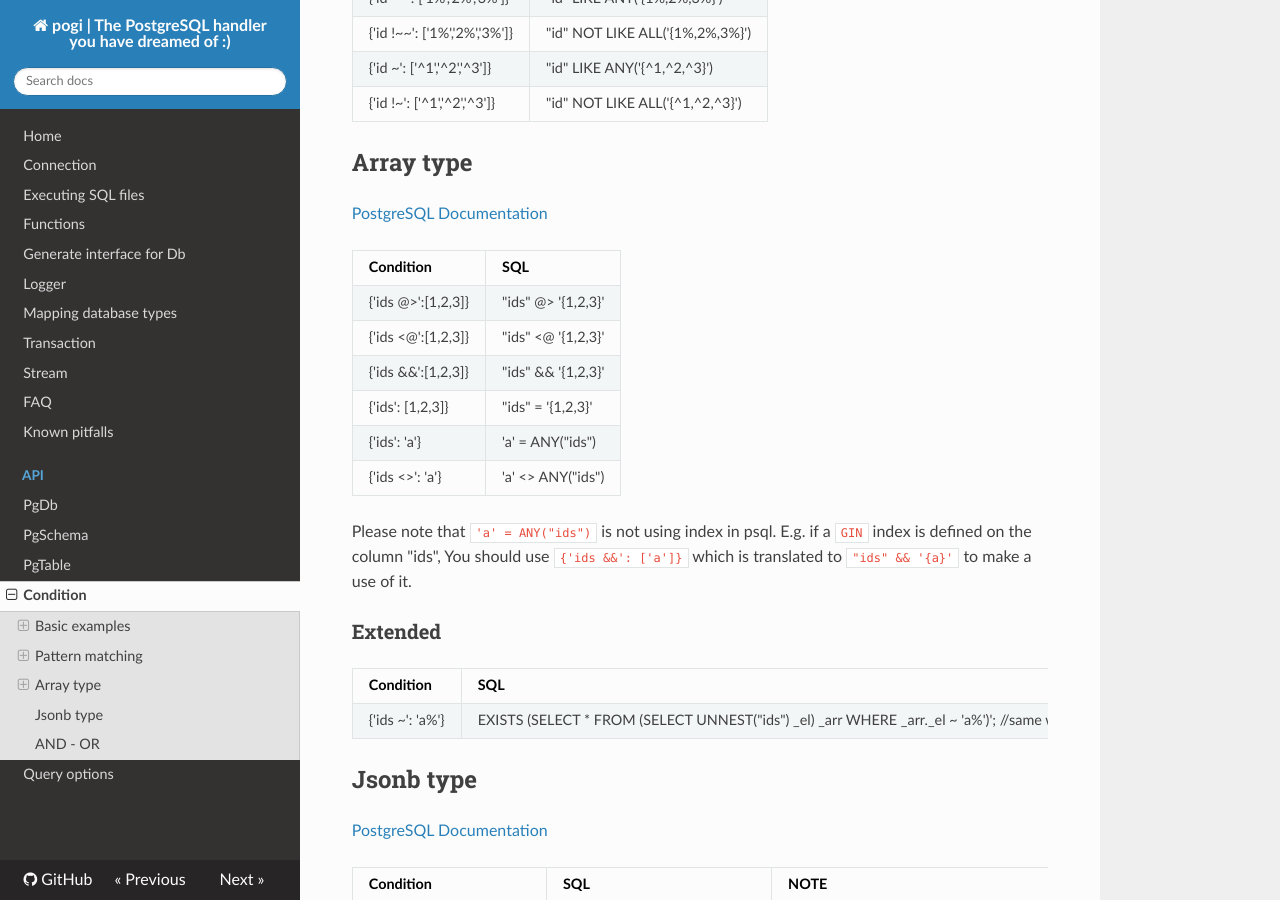
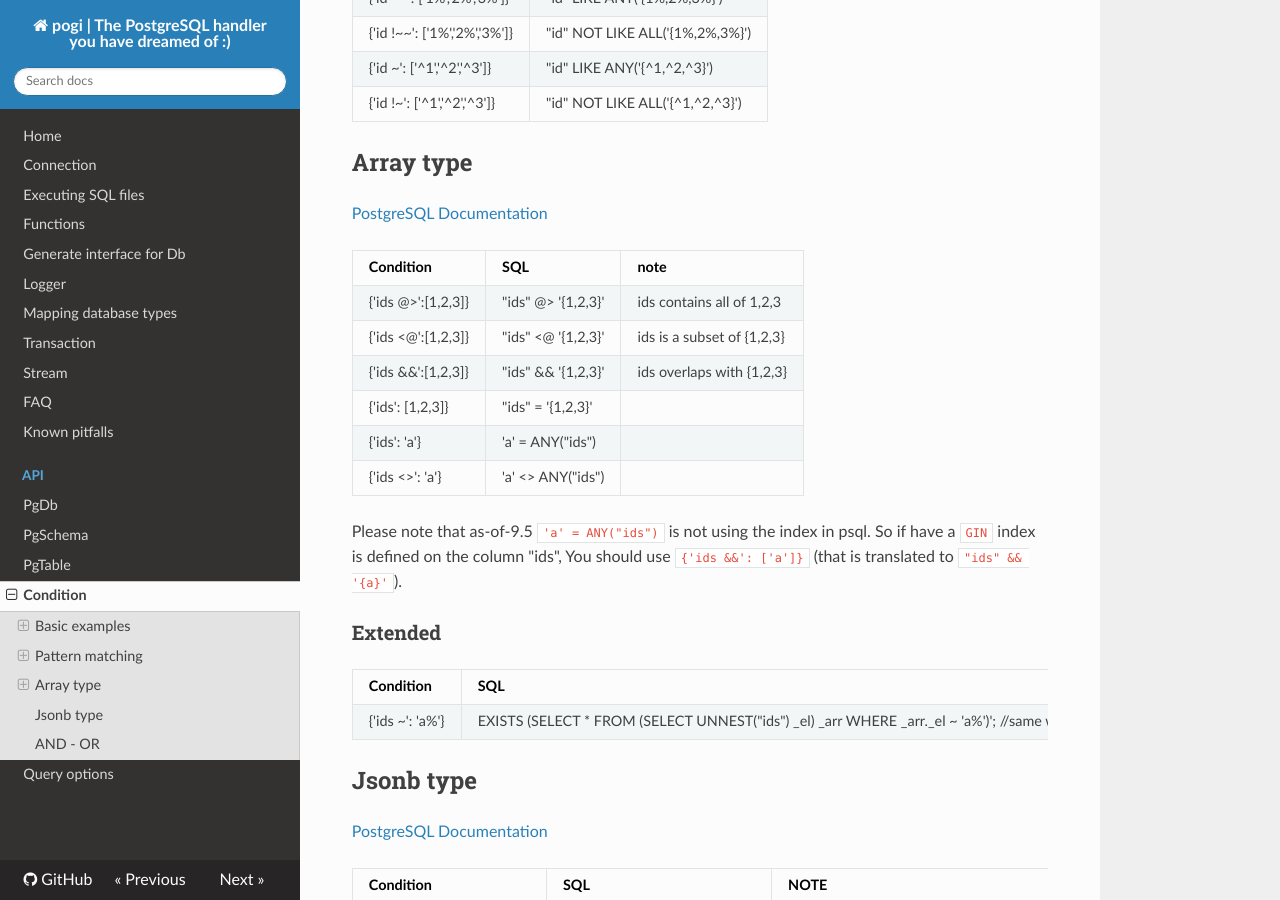
Before and after one commit to holdfenytolvaj/pogi, an MkDocs documentation site: the page built from docs/API/condition.md, in a window 1280 px wide and 900 px high, scrolled down 1739 px. Built offline with MkDocs 1.6.1, drawn with Linux system fonts in a browser that asks for light colours; nearby versions of some CDN libraries; old or Windows-style settings are respelled for this version of MkDocs.

Commit message:
improving docs

```diff
--- a/docs/API/condition.md
+++ b/docs/API/condition.md
@@ -60,17 +60,17 @@
 ##Array type
 [PostgreSQL Documentation](https://www.postgresql.org/docs/current/static/functions-array.html)
 
-| Condition          | SQL
-| -------------      |:--------------
-| {'ids @>':[1,2,3]} | "ids" @> '{1,2,3}'
-| {'ids <@':[1,2,3]} | "ids" <@ '{1,2,3}'
-| {'ids &&':[1,2,3]} | "ids" && '{1,2,3}'
-| {'ids': [1,2,3]}   | "ids" = '{1,2,3}'
-| {'ids': 'a'}       | 'a' = ANY("ids")
-| {'ids <>': 'a'}    | 'a' <> ANY("ids")
+| Condition          | SQL                 | note
+| -------------      |:--------------      | :--------------
+| {'ids @>':[1,2,3]} | "ids" @> '{1,2,3}'  | ids contains all of 1,2,3
+| {'ids <@':[1,2,3]} | "ids" <@ '{1,2,3}'  | ids is a subset of {1,2,3}
+| {'ids &&':[1,2,3]} | "ids" && '{1,2,3}'  | ids overlaps with {1,2,3}
+| {'ids': [1,2,3]}   | "ids" = '{1,2,3}'   |
+| {'ids': 'a'}       | 'a' = ANY("ids")    |
+| {'ids <>': 'a'}    | 'a' <> ANY("ids")   |
 
-Please note that `'a' = ANY("ids")` is not using index in psql. E.g. if a `GIN` index is defined on the column "ids",
-You should use `{'ids &&': ['a']}` which is translated to `"ids" && '{a}'` to make a use of it.
+Please note that as-of-9.5 `'a' = ANY("ids")` is not using the index in psql. So if have a `GIN` index is defined on the column "ids",
+You should use `{'ids &&': ['a']}` (that is translated to `"ids" && '{a}'`).
 
 ###Extended
 | Condition          | SQL
```
Also changed, not shown: docs/streams.md (+14 -0 lines).
